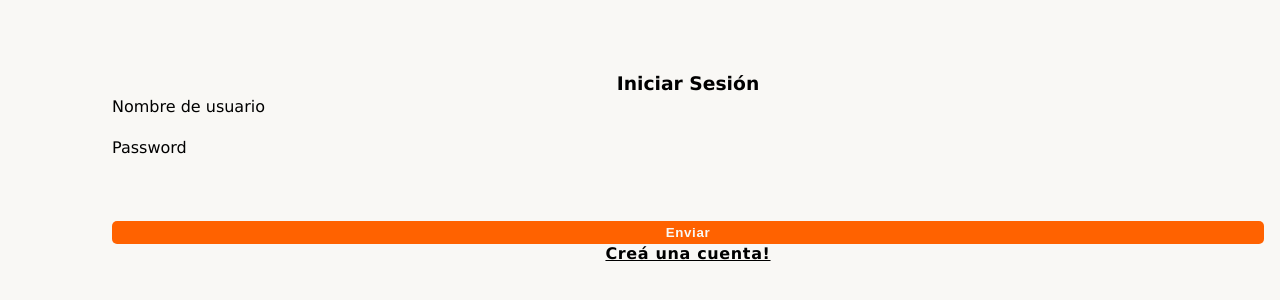
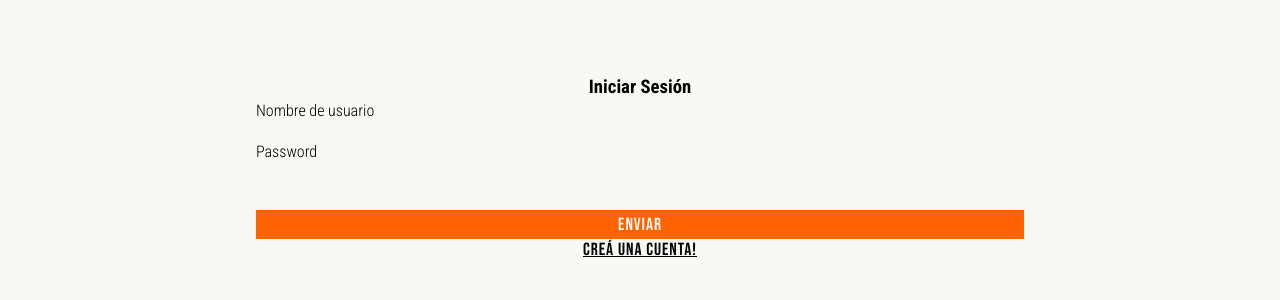
Before and after one commit to MartinMaffei95/goScrum, a React (Create React App) app: page /login in a window 1280 px wide. Shown: the part 232-532 px from the top of the page. Built offline with nearby package versions, Linux system fonts and the light colour scheme.

Commit message:
Se modificaron los styles de LOGIN y REGISTE

```diff
--- a/src/components/Header/Header.jsx
+++ b/src/components/Header/Header.jsx
@@ -58,10 +58,10 @@ const Header = () => {
             <GoTriangleDown className={`triangle ${viewOn && 'onScreen'}`} />
           </div>
           <ul className={`userMenu  ${viewOn ? 'onScreen' : ''}`}>
-            <li>
-              Token: {teamID && teamID}
+            <li className="tokenContainer">
+              <span>Team ID:</span> <span>{teamID && teamID}</span>
               <button
-                className="button primary"
+                className="button terciary copyButton"
                 onClick={(e) => {
                   handlecopy(e);
                 }}
--- a/src/components/TaskForm/TraskForm.jsx
+++ b/src/components/TaskForm/TraskForm.jsx
@@ -175,7 +175,7 @@ const TaskForm = () => {
             <span className="error-message">{errors.description}</span>
           )}
         </div>
-        <button className="button primary" type="submit">
+        <button className="button primary createButton" type="submit">
           Crear
         </button>
       </form>
--- a/src/components/Tasks/Task/Task.jsx
+++ b/src/components/Tasks/Task/Task.jsx
@@ -1,5 +1,6 @@
 import { useState } from 'react';
 import { AiOutlineDelete } from 'react-icons/ai';
+import { GrStatusGood, GrCircleAlert, GrTools, GrAlert } from 'react-icons/gr';
 const Task = ({
   deleteCard,
   editCardStatus,
@@ -27,6 +28,17 @@ const Task = ({
 
   const datetime = new Date(createdAt).toLocaleString() + ' hs.';
 
+  const statusIcon = (stat) => {
+    switch (stat) {
+      case 'NEW':
+        return <GrCircleAlert />;
+      case 'IN PROGRESS':
+        return <GrTools />;
+      case 'FINISHED':
+        return <GrStatusGood />;
+    }
+  };
+
   return (
     <div className="card">
       <div
@@ -41,14 +53,19 @@ const Task = ({
       <div className="card_buttons">
         <button
           type="button"
-          className={`button primary ${status}`}
+          className={`button primary status ${status}`}
           onClick={() => {
             editCardStatus(data);
           }}
         >
+          {statusIcon(status)}
           {status}
         </button>
-        <button type="button" className={`button primary ${importance}`}>
+        <button
+          type="button"
+          className={`button primary importance ${importance}`}
+        >
+          {<GrAlert />}
           {importance}
         </button>
       </div>
--- a/src/components/Tasks/Tasks.jsx
+++ b/src/components/Tasks/Tasks.jsx
@@ -259,7 +259,7 @@ const Tasks = () => {
           ) : (
             <div className="list_group">
               <div className="list desk">
-                <h3>Nuevas</h3>
+                <h3 className="desk title">Nuevas</h3>
                 {isLoading ? (
                   <SkeletonTheme
                     baseColor="#898989"
@@ -274,7 +274,7 @@ const Tasks = () => {
                 )}
               </div>
               <div className="list desk">
-                <h3>En proceso</h3>
+                <h3 className="desk title">En proceso</h3>
                 {isLoading ? (
                   <SkeletonTheme
                     baseColor="#898989"
@@ -289,7 +289,7 @@ const Tasks = () => {
                 )}
               </div>
               <div className="list desk">
-                <h3>Terminadas</h3>
+                <h3 className="desk title">Terminadas</h3>
                 {isLoading ? (
                   <SkeletonTheme
                     baseColor="#898989"
--- a/src/index.css
+++ b/src/index.css
@@ -1,13 +1,9 @@
-* {
-  box-sizing: border-box;
-  margin: 0;
-  padding: 0;
-}
+@import url('https://fonts.googleapis.com/css2?family=Bebas+Neue&family=Roboto+Condensed:wght@300;700&display=swap');
 
 :root {
   --bgColor: #f9f8f5;
   --borderLine: 2px solid var(--primaryColor);
-  --grayColor: #5b5a59;
+  --grayColor: #333333;
 
   --primaryColor: #ff9500;
   --primaryColorAccent: #ff6200;
@@ -18,11 +14,23 @@
 
   --paddingInline: 1rem;
   --paddingInlineCard: 0.5rem;
+
   /* Text Sizes*/
-  --titleSize: 2rem;
+  --titleSize: 1.8rem;
   --subtitleSize: 1.4rem;
   --textSize: 0.9rem;
   --tinyText: 0.7rem;
+  /*Font Familys*/
+
+  --fFamilyPrimary: 'Roboto Condensed', sans-serif;
+  --fFamilySecondary: 'Bebas Neue', cursive;
+}
+
+* {
+  box-sizing: border-box;
+  margin: 0;
+  padding: 0;
+  font-family: var(--fFamilyPrimary);
 }
 
 /* GENERAL STYLES --------------------------------*/
@@ -30,26 +38,25 @@
 body {
   margin: 0;
   padding: 0;
-  font-family: 'Lucida Sans', 'Lucida Sans Regular', 'Lucida Grande',
-    'Lucida Sans Unicode', Geneva, Verdana, sans-serif;
 }
 
 .button {
   background: none;
   padding: 0.25rem 1rem;
   border: none;
-  border-radius: 5px;
+  /* border-radius: 5px; */
 
   cursor: pointer;
-  letter-spacing: 0.04rem;
-  font-weight: 700;
+  letter-spacing: 0.06rem;
+  font-family: var(--fFamilySecondary);
+  font-size: var(--subtitleSize);
 }
 
 .button.primary {
   background: var(--primaryColorAccent);
   padding: 0.25rem 1rem;
   border: var(--borderLine_button);
-  border-radius: 5px;
+  /* border-radius: 5px; */
   color: var(--bgColor);
 }
 
@@ -58,7 +65,7 @@ body {
   color: var(--primaryColorAccent);
   padding: 0.25rem 1rem;
   border: var(--primaryColorAccent) solid 2px;
-  border-radius: 5px;
+  /* border-radius: 5px; */
 }
 
 .button.terciary {
@@ -111,14 +118,16 @@ main {
 
 /* HEADER STYLES --------------------------------*/
 header {
-  background-color: var(--primaryColor);
   display: flex;
   justify-content: space-between;
   align-items: center;
   gap: 5%;
   padding-inline: var(--paddingInline);
+  color: var(--primaryColorAccent);
+  border-bottom: var(--borderLine);
   z-index: 100;
   position: relative;
+  height: 4rem;
 }
 
 header .logo {
@@ -150,7 +159,8 @@ header .logo {
 
 .userMenu {
   position: absolute;
-  background-color: var(--terciaryColorSoft);
+  background-color: var(--bgColor);
+  border-bottom: var(--borderLine);
   width: 100vw;
   max-height: 0;
   left: 0;
@@ -171,6 +181,31 @@ header .logo {
 
 .userMenu li {
   margin-block: 0.5rem;
+  color: #000;
+}
+
+.tokenContainer {
+  display: flex;
+  justify-content: center;
+  align-items: center;
+}
+
+li span:nth-child(1) {
+  font-weight: 600;
+}
+
+li span:nth-child(2) {
+  color: var(--grayColor);
+}
+
+.button.copyButton {
+  display: flex;
+  justify-content: center;
+  align-items: center;
+  border-radius: 25px;
+  height: 2.5rem;
+  width: 2.5rem;
+  padding: 0;
 }
 
 /* TASKS SCREEN --------------------------------*/
@@ -210,7 +245,8 @@ header .logo {
 }
 
 .filterContainer {
-  border: var(--borderLine);
+  /* border: var(--borderLine); */
+  background: #fff;
   margin-block: var(--paddingInline);
   position: relative;
 }
@@ -219,10 +255,10 @@ header .logo {
   background-color: var(--bgColor);
   padding-left: var(--paddingInlineCard);
   font-size: var(--tinyText);
+  background: none;
 }
 
 .filterContainer select {
-  background-color: green;
 }
 .filters.onScreen {
   max-height: 100%;
@@ -290,7 +326,7 @@ header .logo {
 
 .form.create_Task.onScreen {
   max-height: fit-content;
-  margin-top: 2vh;
+  padding-top: 2vh;
   transition: max-height 0.5s;
 }
 
@@ -306,7 +342,7 @@ header .logo {
   width: 90vw;
   background: none;
   padding-inline: var(--paddingInlineCard);
-  border-radius: 8px;
+  /* border-radius: 8px; */
   border: none;
 }
 
@@ -327,7 +363,7 @@ header .logo {
   display: flex;
   flex-direction: column;
   row-gap: 0.2rem;
-  border-radius: 15px;
+  /* border-radius: 15px; */
   padding: var(--paddingInlineCard);
   margin-block: 0.5rem;
 }
@@ -391,7 +427,14 @@ header .logo {
 
 .card_buttons .button {
   color: BLACK;
-  font-size: var(--tinyText);
+  font-size: var(--textSize);
+  display: flex;
+  justify-content: center;
+  align-items: center;
+  gap: 5%;
+  padding: 0;
+  height: 1.5rem;
+  width: 6rem;
 }
 .button.HIGH {
   background-color: red;
@@ -443,18 +486,16 @@ header .logo {
 
 .initSection {
   height: 100vh;
-  width: 100vw;
+  /* width: 100vw; */
   background-color: var(--bgColor);
   padding-inline: var(--paddingInline);
 
   display: flex;
   flex-direction: row;
-  justify-content: flex-end;
+  justify-content: center;
 }
 
 .form.login {
-  /* display: flex;
-  flex-direction: column; */
 }
 
 @media screen and (max-width: 360px) {
@@ -464,8 +505,8 @@ header .logo {
 @media screen and (min-width: 768px) {
   :root {
     /* Text Sizes*/
-    --titleSize: 2rem;
-    --subtitleSize: 1.3rem;
+    --titleSize: 1.6rem;
+    --subtitleSize: 1.1rem;
     --textSize: 0.8rem;
     --tinyText: 0.6rem;
   }
@@ -508,6 +549,24 @@ header .logo {
     display: flex;
     justify-content: space-around;
   }
+
+  .form.login {
+    width: 60vw;
+  }
+
+  .initSection .inputs-container_div input,
+  .initSection .inputs-container_div select,
+  .initSection .inputs-container_div textarea {
+    width: 60vw;
+    background: none;
+    padding-inline: var(--paddingInlineCard);
+    /* border-radius: 8px; */
+    border: none;
+  }
+
+  .initSection .button {
+    width: 60vw;
+  }
 }
 
 @media screen and (min-width: 1025px) {
@@ -516,13 +575,20 @@ header .logo {
   main {
     display: flex;
     flex-direction: row;
+    height: calc(100% - 4rem);
+  }
+
+  .userMenu {
+    width: 35vw;
+    left: initial;
+    right: 0;
   }
 
   .newTaskSection {
     display: flex;
     flex-direction: column;
     width: 25vw;
-    border-right: var(--borderLine);
+    /* border-right: var(--borderLine); */
   }
   /* Button hidden and form onScreen ***************************/
   .newTaskSection .button {
@@ -573,6 +639,11 @@ header .logo {
   .create_Task .button {
     width: 100%;
   }
+
+  .create_Task .createButton {
+    opacity: 1;
+  }
+
   .wrapper_list {
     width: 75vw;
   }
@@ -586,6 +657,11 @@ header .logo {
     /* margin: 0; */
   }
 
+  .list_group .desk.title {
+    padding-inline: var(--paddingInline);
+    font-size: var(--titleSize);
+  }
+
   .filters .search {
     width: 100%;
   }
```
